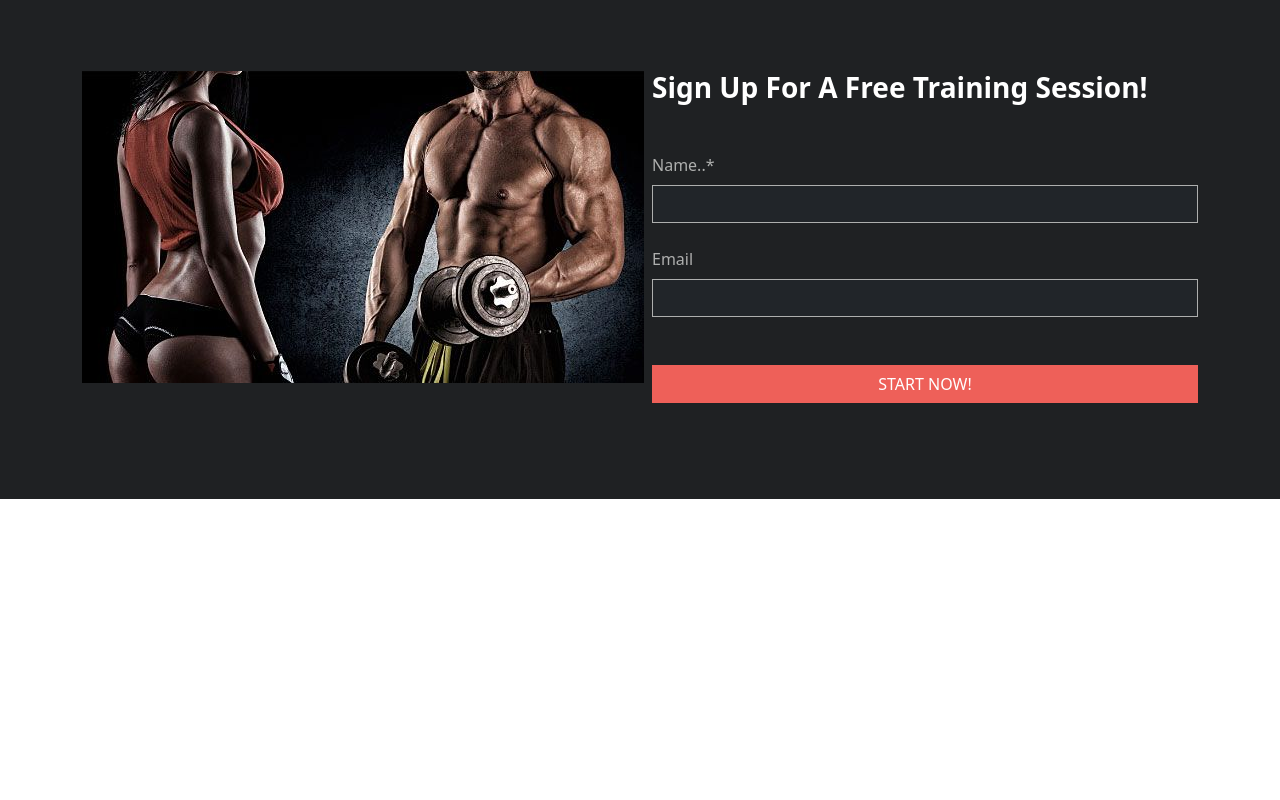
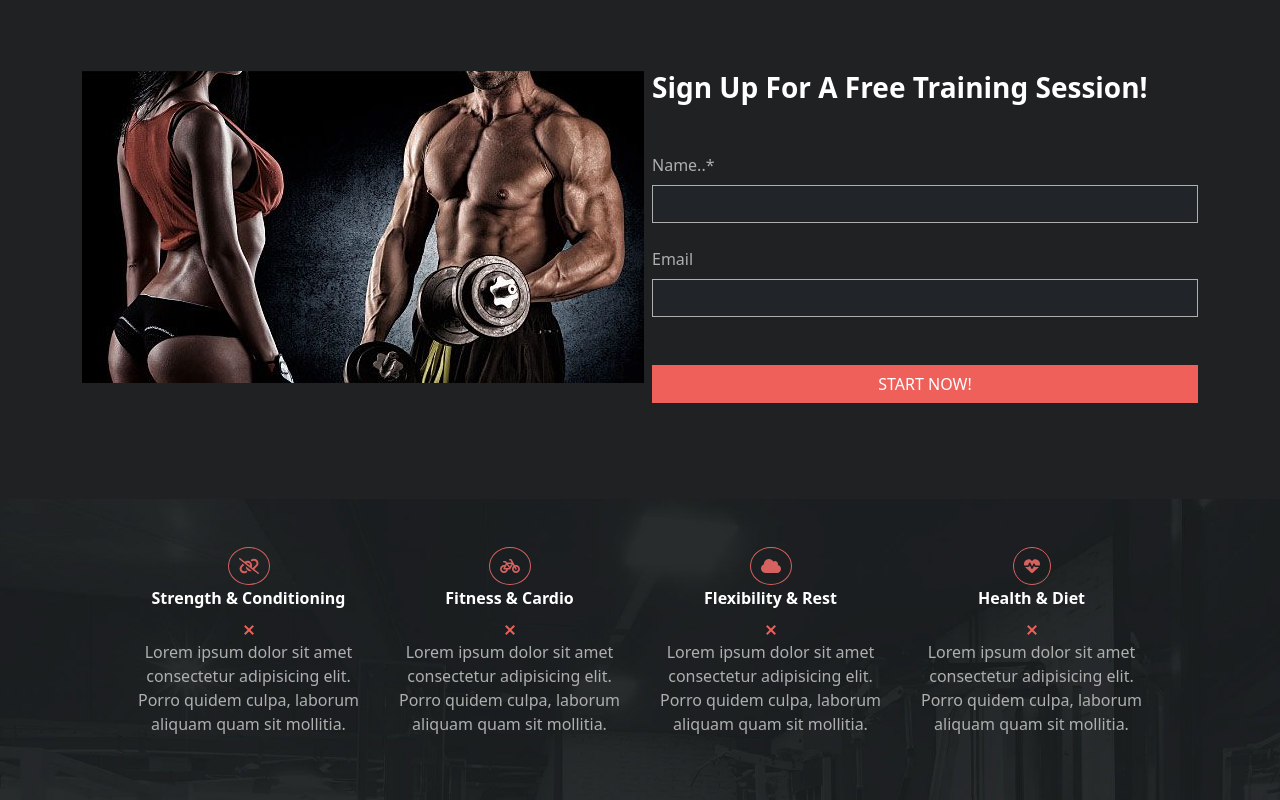
Before and after one commit to RuxandraRambet/proj-html-vuejs, a Vue app: page / in a window 1280 px wide. Shown: the part 1065-1865 px from the top of the page. Before the commit the page ends 1564 px from the top, so only its background shows below. Built offline with nearby package versions, Linux system fonts and the light colour scheme.

Commit message:
feat: icon section in main

```diff
--- a/src/components/AppHeader.vue
+++ b/src/components/AppHeader.vue
@@ -75,7 +75,7 @@ header {
     width: 100%;
     height: 700px;
     background-image: url(../assets/img/home-banner.jpg);
-    background-position: center-top;
+    background-position: center;
     background-repeat: no-repeat;
     background-size: cover;
 
--- a/src/components/AppMain.vue
+++ b/src/components/AppMain.vue
@@ -1,11 +1,13 @@
 <script>
 import DescriptionSection from './DescriptionSection.vue';
 import SignUpSection from './SignUpSection.vue';
+import IconsSection from './IconsSection.vue';
 export default {
     name: 'AppMain',
     components: {
         DescriptionSection,
         SignUpSection,
+        IconsSection,
     }
 }
 </script>
@@ -14,6 +16,7 @@ export default {
     <main>
         <DescriptionSection />
         <SignUpSection />
+        <IconsSection/>
     </main>
 </template>
 
--- /dev/null
+++ b/src/components/IconsSection.vue
@@ -0,0 +1,73 @@
+<script>
+export default {
+    name: 'IconsSection',
+}
+</script>
+
+<template>
+    <div class="icon-section">
+        <div class=" container">
+        <div class="row p-5">
+            <div class="col text-center">
+                <font-awesome-icon icon="fa-solid fa-link-slash" />
+                <h5 class="text-white fw-bold fs-6">Strength & Conditioning</h5>
+                <img src="../assets/img/divider-x-red.png" alt="devider X">
+                <p>
+                    Lorem ipsum dolor sit amet consectetur adipisicing elit. Porro quidem culpa, laborum aliquam quam sit
+                    mollitia.
+                </p>
+            </div>
+            <div class="col text-center">
+                <font-awesome-icon icon="fa-solid fa-bicycle" />
+                <h5 class="text-white fw-bold fs-6">Fitness & Cardio</h5>
+                <img src="../assets/img/divider-x-red.png" alt="devider X">
+                <p>
+                    Lorem ipsum dolor sit amet consectetur adipisicing elit. Porro quidem culpa, laborum aliquam quam sit
+                    mollitia.
+                </p>
+            </div>
+            <div class="col text-center">
+                <font-awesome-icon icon="fa-solid fa-cloud" />
+                <h5 class="text-white fw-bold fs-6">Flexibility & Rest</h5>
+                <img src="../assets/img/divider-x-red.png" alt="devider X">
+                <p>
+                    Lorem ipsum dolor sit amet consectetur adipisicing elit. Porro quidem culpa, laborum aliquam quam sit
+                    mollitia.
+                </p>
+            </div>
+            <div class="col text-center">
+                <font-awesome-icon icon="fa-solid fa-heart-pulse" />
+                <h5 class="text-white fw-bold fs-6">Health & Diet</h5>
+                <img src="../assets/img/divider-x-red.png" alt="devider X">
+                <p>
+                    Lorem ipsum dolor sit amet consectetur adipisicing elit. Porro quidem culpa, laborum aliquam quam sit
+                    mollitia.
+                </p>
+            </div>
+        </div>
+    </div>
+    </div>
+
+</template>
+
+<style lang="scss" scoped>
+@use '../assets/scss/partials/variables' as *;
+.icon-section {
+    background-image: url(../assets/img/gym_bkgd_bw-compressor.jpg);
+    background-position: top;
+    background-size: cover;
+    background-repeat: no-repeat;
+}
+.fa-link-slash,
+.fa-bicycle,
+.fa-cloud,
+.fa-heart-pulse {
+    color: #d5625f;
+    border-radius: 50%;
+    border: 1px solid #d5625f;
+    padding: 10px;
+}
+p {
+    color: $textsecondarycolor ;
+}
+</style>
--- a/src/components/SignUpSection.vue
+++ b/src/components/SignUpSection.vue
@@ -9,11 +9,15 @@ export default {
     <section>
         <div class="container">
             <div class="row py-5">
+                <!-- left side -->
                 <div class="col-6 py-5 text-center">
                     <div class="img-container">
                         <img src="../assets/img/home_img-compressor.jpg" alt="compressor img">
                     </div>
                 </div>
+                <!-- left-side -->
+
+                <!-- right side -->
                 <div class="col-6 py-5">
                     <h3 class="fw-bold text-white mb-5">Sign Up For A Free Training Session!</h3>
                     <div class="mb-4">
@@ -26,6 +30,7 @@ export default {
                     </div>
                     <button class="btn w-100 rounded-0 text-uppercase mt-4 text-white" type="button">Start Now!</button>
                 </div>
+                <!-- /right side -->
             </div>
         </div>
     </section>
--- a/src/main.js
+++ b/src/main.js
@@ -12,13 +12,13 @@ import { FontAwesomeIcon } from '@fortawesome/vue-fontawesome'
 import { faLinkSlash } from '@fortawesome/free-solid-svg-icons';
 import { faBicycle } from '@fortawesome/free-solid-svg-icons';
 import { faCloud } from '@fortawesome/free-solid-svg-icons';
-import { faHeart } from '@fortawesome/free-solid-svg-icons';
+import { faHeartPulse } from '@fortawesome/free-solid-svg-icons';
 import { faFacebook } from '@fortawesome/free-brands-svg-icons';
 import { faTwitter } from '@fortawesome/free-brands-svg-icons';
 import { faInstagram } from '@fortawesome/free-brands-svg-icons';
 
 /* add icons to the library */
-library.add(faLinkSlash, faBicycle, faCloud, faHeart, faFacebook, faTwitter, faInstagram)
+library.add(faLinkSlash, faBicycle, faCloud, faHeartPulse, faFacebook, faTwitter, faInstagram)
 
 
 createApp(App).component('font-awesome-icon', FontAwesomeIcon).mount('#app');
```
